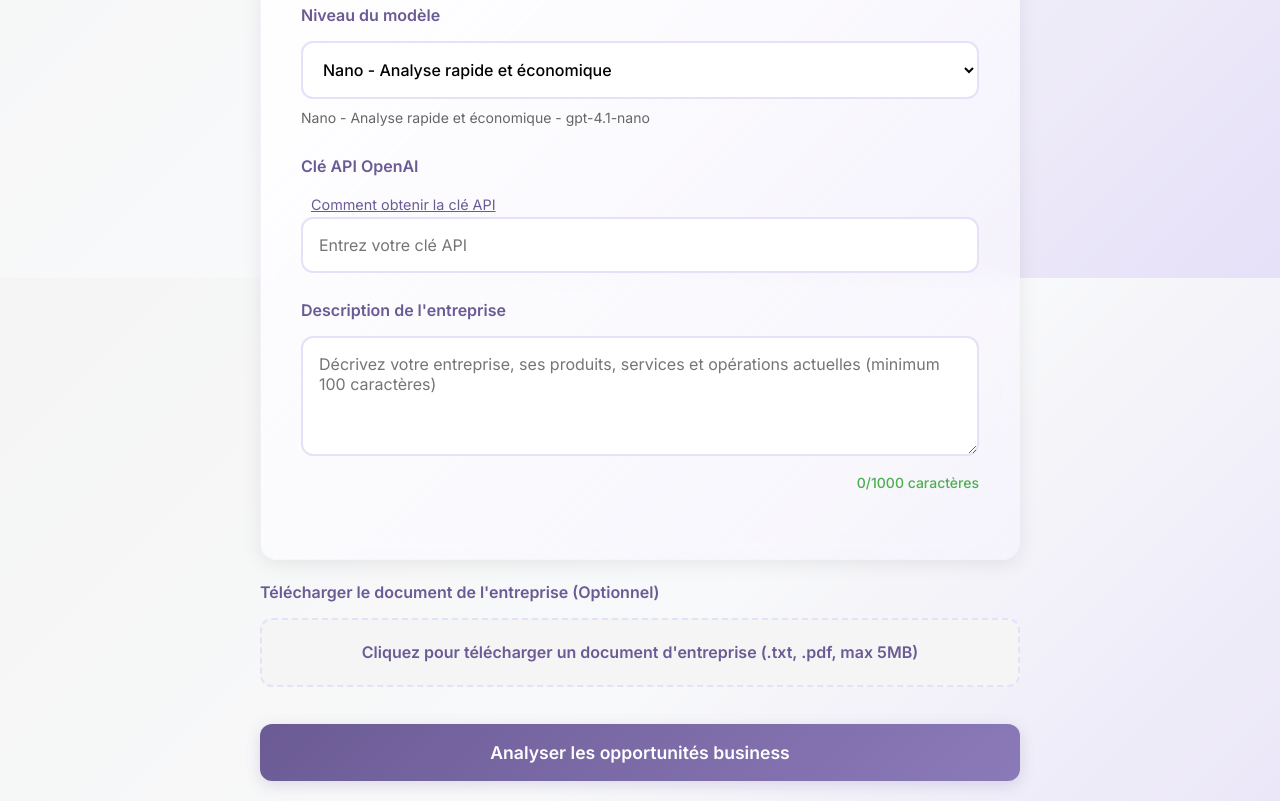
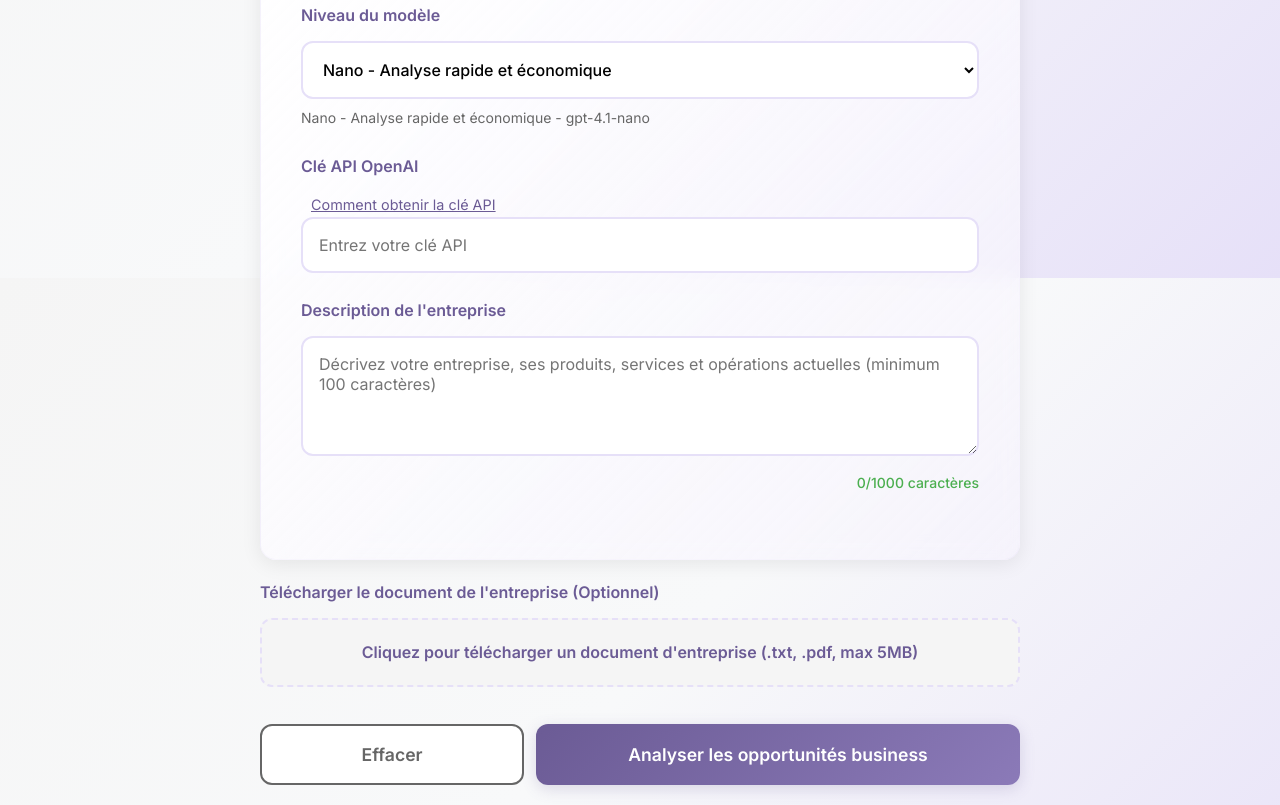
Before and after one commit to stephabauva/ai-business-opportunities-scanner, a website: page index.html in a window 1280 px wide. Shown: the part 522-1327 px from the top of the page. Drawn offline with Linux system fonts and the light colour scheme.

Commit message:
Add Clear button in English and French to reset form fields
- Added bilingual Clear/Effacer button next to analyze button
- Implemented clearForm() function to reset all input fields
- Added button styling with hover effects
- Clear button resets API key, company description, file upload, and UI state

```diff
--- a/index.html
+++ b/index.html
@@ -265,6 +265,37 @@
             cursor: not-allowed;
             transform: none;
             box-shadow: none;
+        }
+
+        .button-group {
+            display: flex;
+            gap: 12px;
+            margin-top: 10px;
+        }
+
+        .clear-btn {
+            flex: 1;
+            padding: 18px;
+            background: var(--white);
+            color: var(--medium-gray);
+            border: 2px solid var(--medium-gray);
+            border-radius: 12px;
+            font-size: 1.1em;
+            font-weight: 600;
+            cursor: pointer;
+            transition: var(--transition-smooth);
+            font-family: var(--font-primary);
+        }
+
+        .clear-btn:hover {
+            background: var(--light-gray);
+            border-color: var(--deep-purple);
+            color: var(--deep-purple);
+            transform: translateY(-2px);
+        }
+
+        .submit-btn {
+            flex: 2;
         }
 
         .submit-btn.loading {
@@ -1498,9 +1529,14 @@
                     </div>
                 </div>
 
-                <button type="submit" class="submit-btn" id="submitBtn" data-i18n="analyzeButton">
-                    Analyze Business Opportunities
-                </button>
+                <div class="button-group">
+                    <button type="button" class="clear-btn" id="clearBtn" onclick="clearForm()" data-i18n="clearButton">
+                        Clear / Effacer
+                    </button>
+                    <button type="submit" class="submit-btn" id="submitBtn" data-i18n="analyzeButton">
+                        Analyze Business Opportunities
+                    </button>
+                </div>
             </form>
         </div>
 
@@ -1635,6 +1671,7 @@
                 companyDescription: "Description de l'entreprise",
                 uploadDocument: "Télécharger le document de l'entreprise (Optionnel)",
                 analyzeButton: "Analyser les opportunités business",
+                clearButton: "Effacer",
 
                 // Model Options
                 nanoTier: "{tierName} - Analyse rapide et économique",
@@ -1749,6 +1786,7 @@
                 companyDescription: "Company Description",
                 uploadDocument: "Upload Company Document (Optional)",
                 analyzeButton: "Analyze Business Opportunities",
+                clearButton: "Clear",
 
                 // Model Options
                 nanoTier: "{tierName} - Fast, cost-effective analysis",
@@ -2528,6 +2566,31 @@
             }
         });
 
+        // Clear form function
+        function clearForm() {
+            // Clear text inputs
+            document.getElementById('apiKey').value = '';
+            document.getElementById('companyDescription').value = '';
+
+            // Reset file upload
+            document.getElementById('companyFile').value = '';
+            resetFileUpload();
+
+            // Reset character counter
+            updateCharacterCounter(0);
+
+            // Hide results and errors
+            document.getElementById('resultsContainer').style.display = 'none';
+            document.getElementById('errorMessage').style.display = 'none';
+
+            // Reset provider to default (OpenAI)
+            selectProvider('openai');
+
+            // Reset model tier to default
+            document.getElementById('modelTier').value = 'nano';
+            updateModelInfo();
+        }
+
         // Initialize when DOM is ready
         if (document.readyState === 'loading') {
             document.addEventListener('DOMContentLoaded', initializeApp);
```
